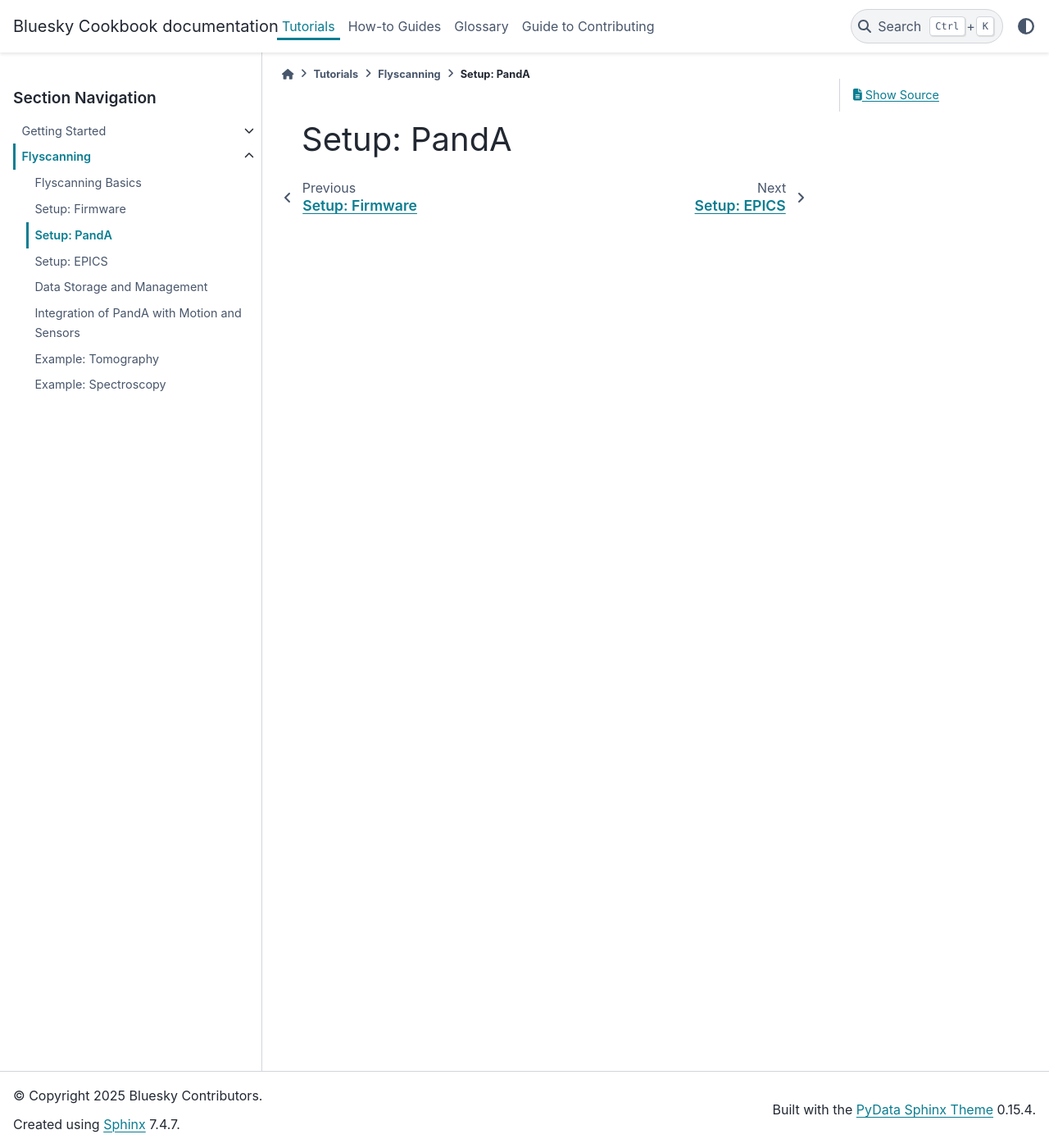
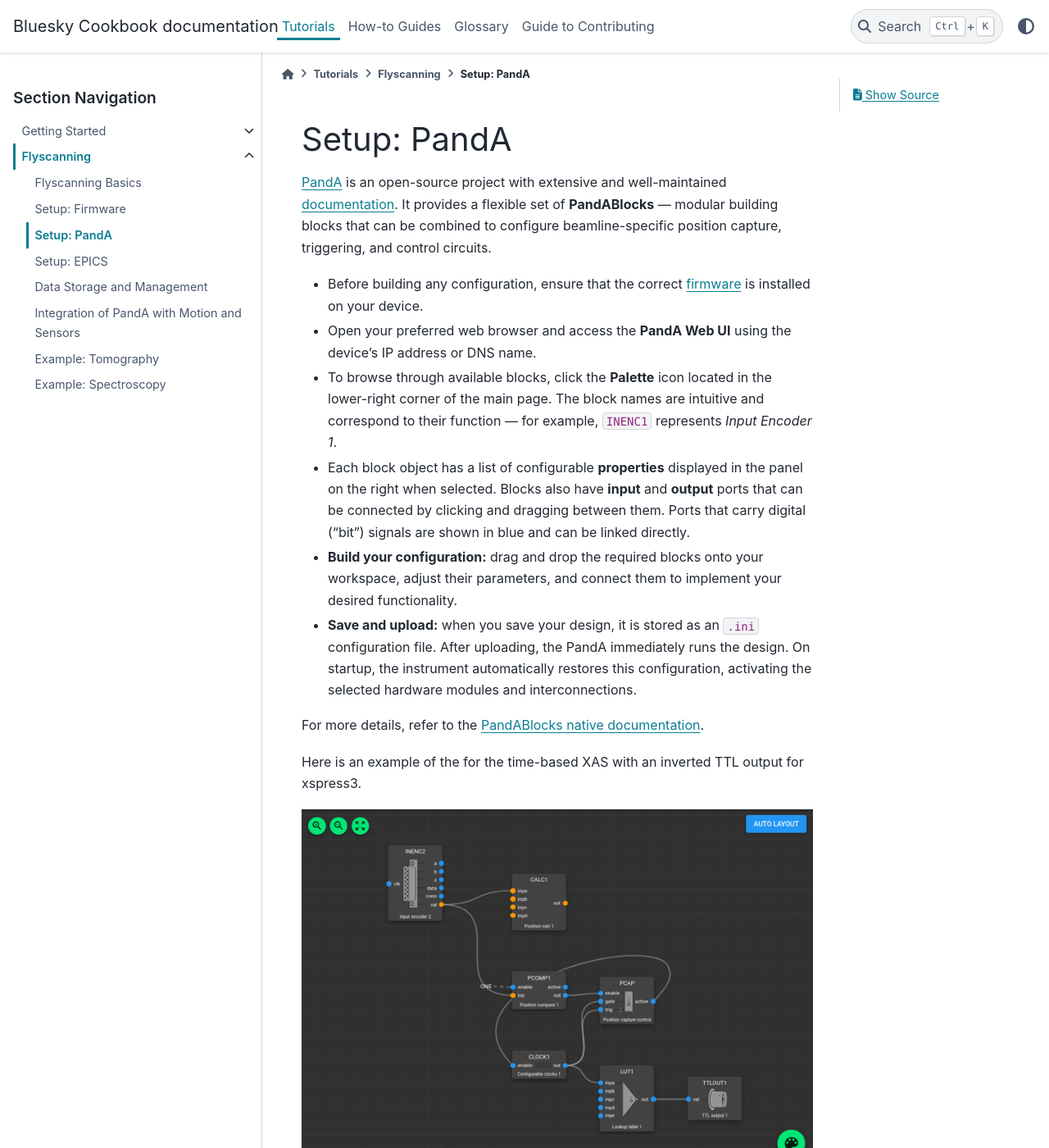
Before and after one commit to bluesky/bluesky-cookbook, a Sphinx documentation site: the page built from docs/tutorials/flyscanning/setup-panda.md, in a window 1280 px wide and 1400 px high. Shown: the whole window at 82% size. Built offline with Sphinx 7.4.7 and the PyData theme 0.15.4, drawn with Linux system fonts in a browser that asks for light colours.

Commit message:
Adding documentaion per DT1-1095 PandABox Logic

```diff
--- a/docs/tutorials/flyscanning/setup-panda.md
+++ b/docs/tutorials/flyscanning/setup-panda.md
@@ -1 +1,24 @@
 # Setup: PandA
+[PandA](https://github.com/PandABlocks/PandABlocks-FPGA) is an open-source project with extensive and well-maintained [documentation](https://pandablocks.github.io/PandABlocks-FPGA). It provides a flexible set of **PandABlocks** — modular building blocks that can be combined to configure beamline-specific position capture, triggering, and control circuits.
+
+* Before building any configuration, ensure that the correct [firmware](./setup-fw.md) is installed on your device.
+
+* Open your preferred web browser and access the **PandA Web UI** using the device’s IP address or DNS name.
+
+* To browse through available blocks, click the **Palette** icon located in the lower-right corner of the main page.
+  The block names are intuitive and correspond to their function — for example, `INENC1` represents *Input Encoder 1*.
+
+* Each block object has a list of configurable **properties** displayed in the panel on the right when selected.
+  Blocks also have **input** and **output** ports that can be connected by clicking and dragging between them.
+  Ports that carry digital (“bit”) signals are shown in blue and can be linked directly.
+
+* **Build your configuration:** drag and drop the required blocks onto your workspace, adjust their parameters, and connect them to implement your desired functionality.
+
+* **Save and upload:** when you save your design, it is stored as an `.ini` configuration file. After uploading, the PandA immediately runs the design.
+  On startup, the instrument automatically restores this configuration, activating the selected hardware modules and interconnections.
+
+For more details, refer to the [PandABlocks native documentation](https://pandablocks-fpga.readthedocs.io/en/latest/index.html).
+
+Here is an example of the for the time-based XAS with an inverted TTL output for xspress3.
+
+![time-based XAS with an inverted TTL output for xspress3](../../images/PandAexample.png)
```
Also changed, not shown: docs/images/PandAexample.png (added).
